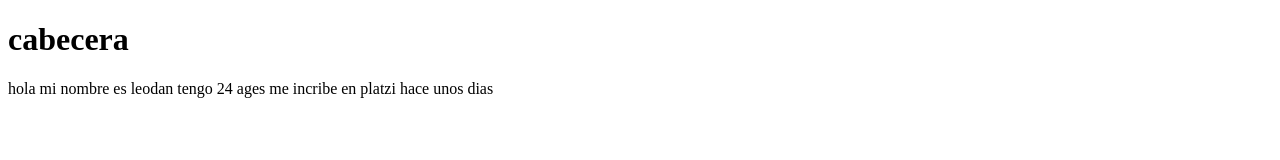
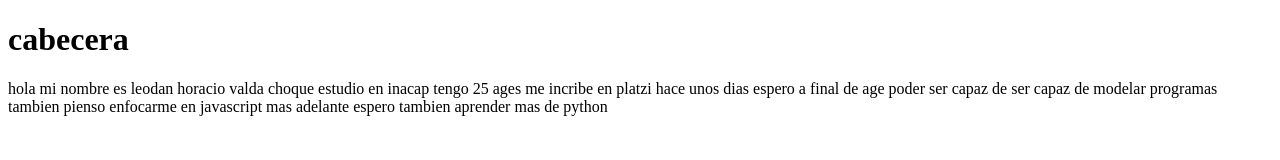
Before and after one commit to lenzx/repositorio-prueba, a plain HTML site: page practicaGit/index.html in a window 1280 px wide. Drawn offline with Linux system fonts and the light colour scheme.

Commit message:
todo agregado

```diff
--- a/practicaGit/index.html
+++ b/practicaGit/index.html
@@ -8,9 +8,13 @@
 </head>
 <h1>cabecera</h1>
 <body>
-hola mi nombre es leodan
-tengo 24 ages
+hola mi nombre es leodan horacio valda choque
+estudio en inacap
+tengo 25 ages
 me incribe en platzi hace unos dias
+espero a final de age poder ser capaz de ser capaz de modelar programas
+tambien pienso enfocarme en javascript
+mas adelante espero tambien aprender mas de python
 
 </body>
 </html>
```
